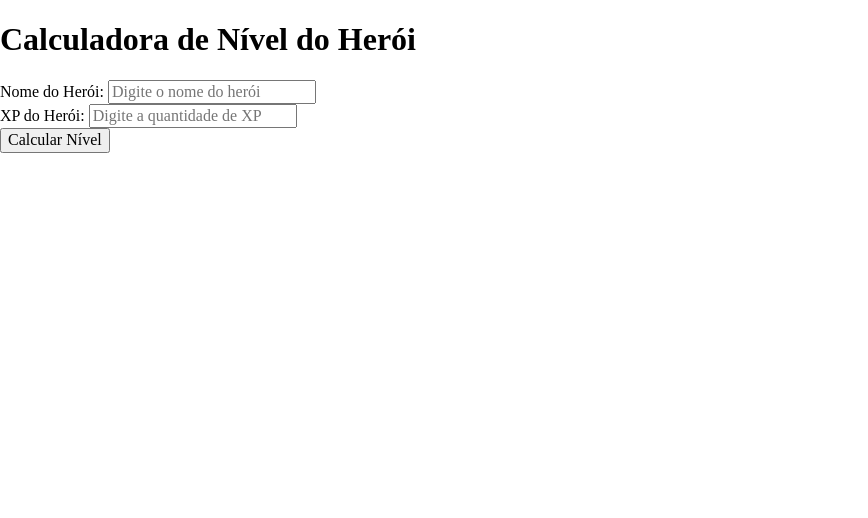
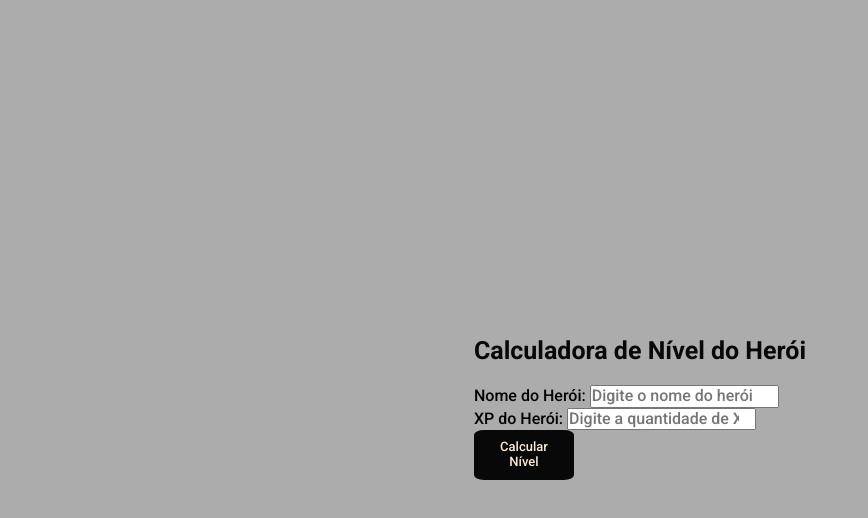
Before and after one commit to allicedimello/classificador-heroi, a plain HTML site: page index.html in a window 1280 px wide. Shown: the whole page, without its empty margins (0-868 px from the left). Drawn offline with nearby package versions, Linux system fonts and the light colour scheme.

Commit message:
edit:Criando e estilizando uma página

```diff
--- /dev/null
+++ b/assets/css/style.css
@@ -0,0 +1,32 @@
+* {
+    margin: 0;
+    padding: 0;
+    box-sizing: border-box;
+}
+
+body {
+    font-family: 'Roboto', sans-serif;
+    background-color: #acacac;
+    display: flex;
+    justify-content: center;
+    align-items: center;
+    height: 100vh;
+    padding: 20px;
+}
+
+h1 {
+    font-size: 25px;
+    margin-bottom: 20px;
+    color: #080808;
+}
+
+button {
+    padding: 10px;
+    width: 100px;
+    border-radius: 10%;
+    border: none;
+    background-color: #080808;
+    color: #faebd7;
+    font-size: 13px;
+    cursor: pointer;
+}
--- a/index.html
+++ b/index.html
@@ -12,6 +12,8 @@
     <link rel="preconnect" href="https://fonts.googleapis.com">
     <link rel="preconnect" href="https://fonts.gstatic.com" crossorigin>
     <link href="https://fonts.googleapis.com/css2?family=Roboto:wght@100;300;500;700&display=swap" rel="stylesheet">
+
+    <link rel="stylesheet" href="./assets/css/style.css">
 </head>
 <body>
     <div class="container">
@@ -33,6 +35,6 @@
         <p id="resultado"></p>
     </div>
 
-    <script src="./assets/script.js"></script>
+    <script src="./assets/js/script.js"></script>
 </body>
 </html>
```
Also changed, not shown: assets/js/script.js (renamed from assets/script.js).
